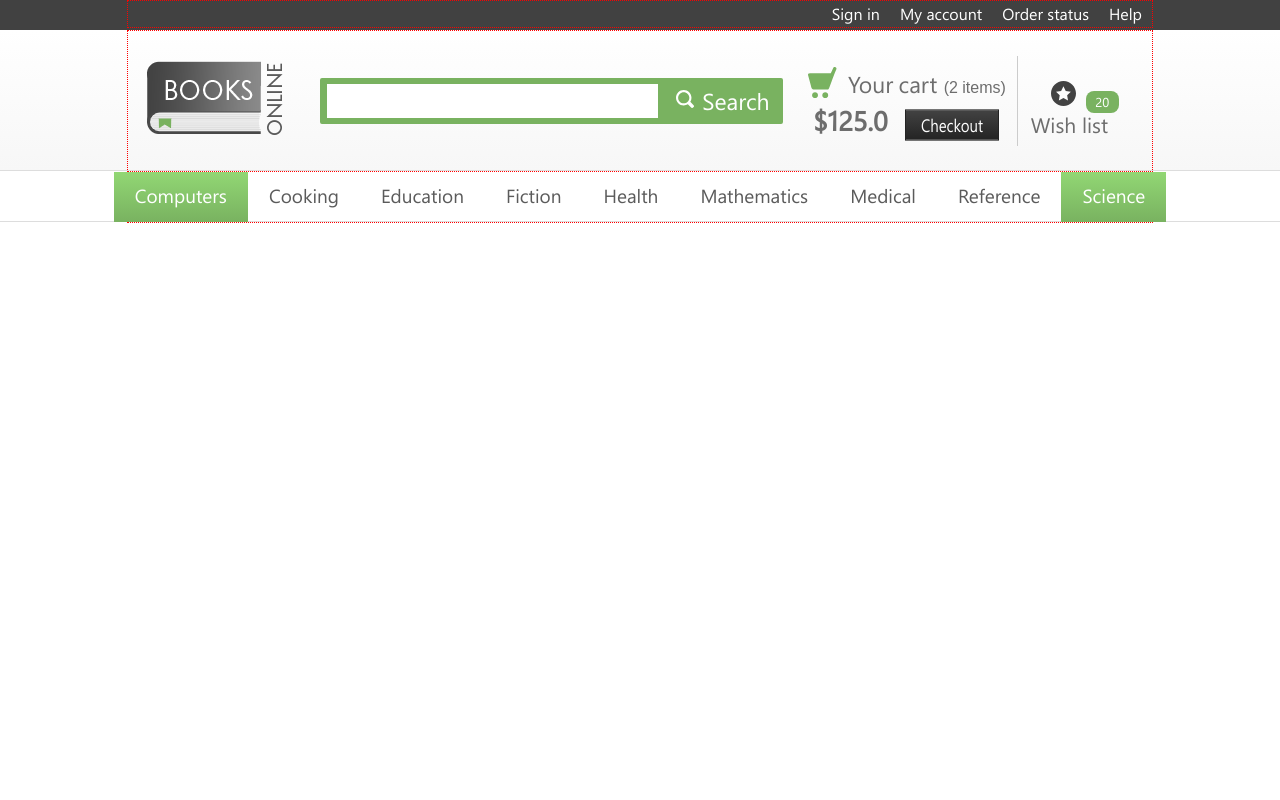
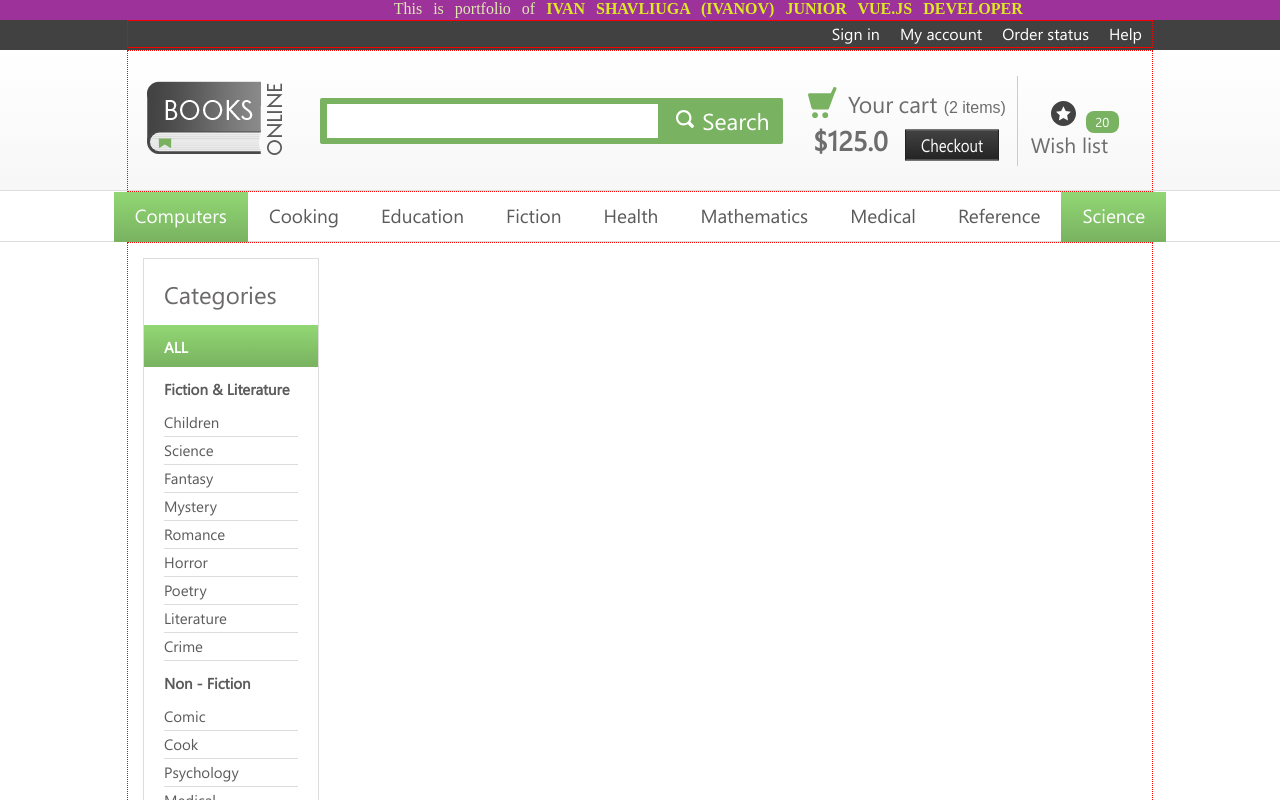
Before and after one commit to IvanShavliuga/booksshop, a Vue app: page / in a window 1280 px wide. Shown: the top 800 px of the page. Built offline with nearby package versions, Linux system fonts and the light colour scheme.

Commit message:
home | Added hello, header, catmenu

```diff
--- a/src/views/Home.vue
+++ b/src/views/Home.vue
@@ -1,17 +1,34 @@
 <template>
   <div class="home">
+    <Hello/>
     <Header/>
+    <div class="home__wrapper">
+      <Catlist/>
+    </div>
   </div>
 </template>
 
 <script>
 // @ is an alias to /src
 import Header from '@/components/Header.vue'
+import Hello from '@/components/HelloWorld.vue'
+import Catlist from '@/components/Catlist.vue'
 
 export default {
   name: 'Home',
   components: {
-    Header
+    Header,
+    Hello,
+    Catlist
   }
 }
 </script>
+<style scoped lang="less">
+@import '../assets/css/style.less';
+
+.home {
+  &__wrapper {
+    .wrapper();
+  }
+}
+</style>
```
